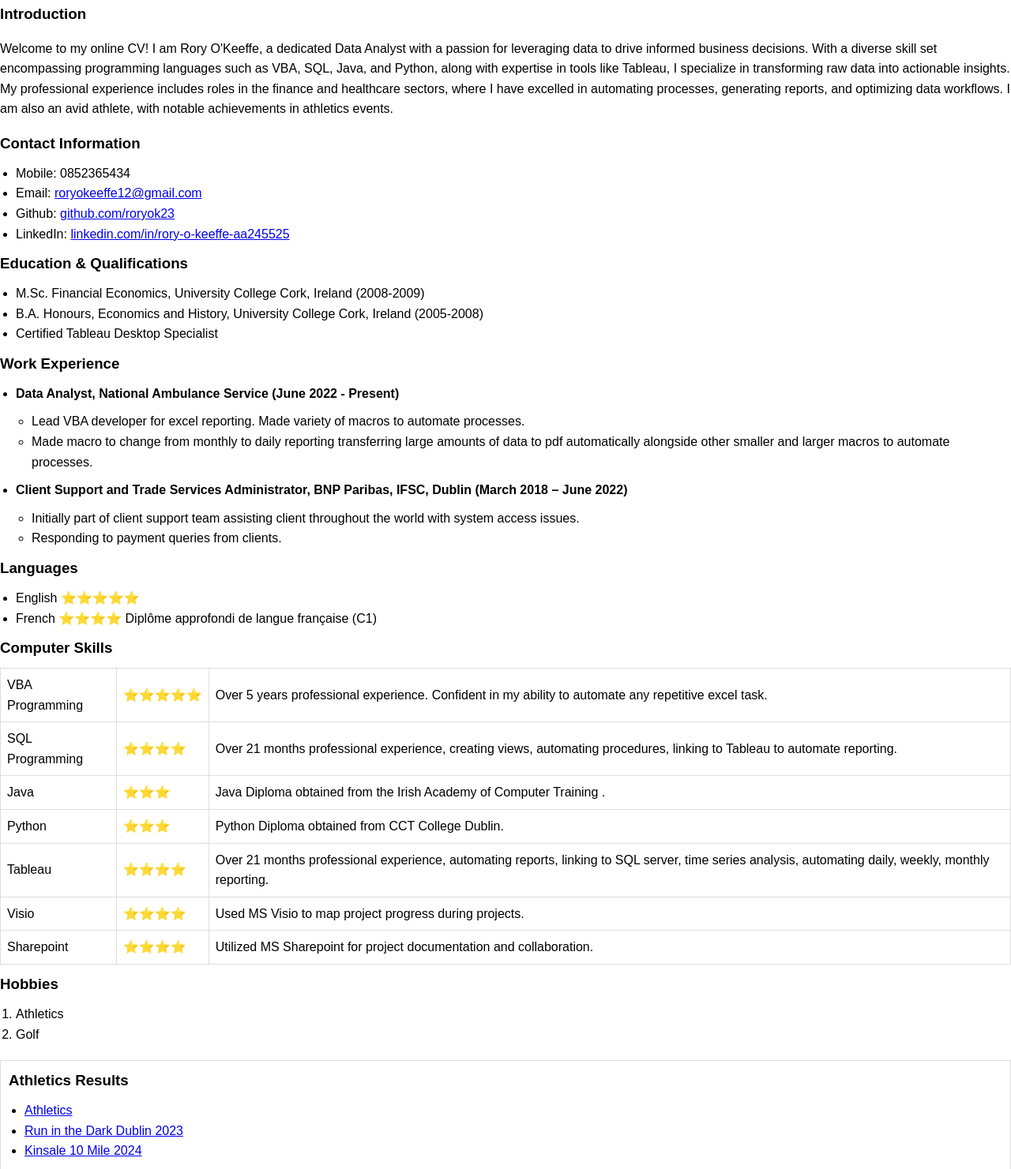
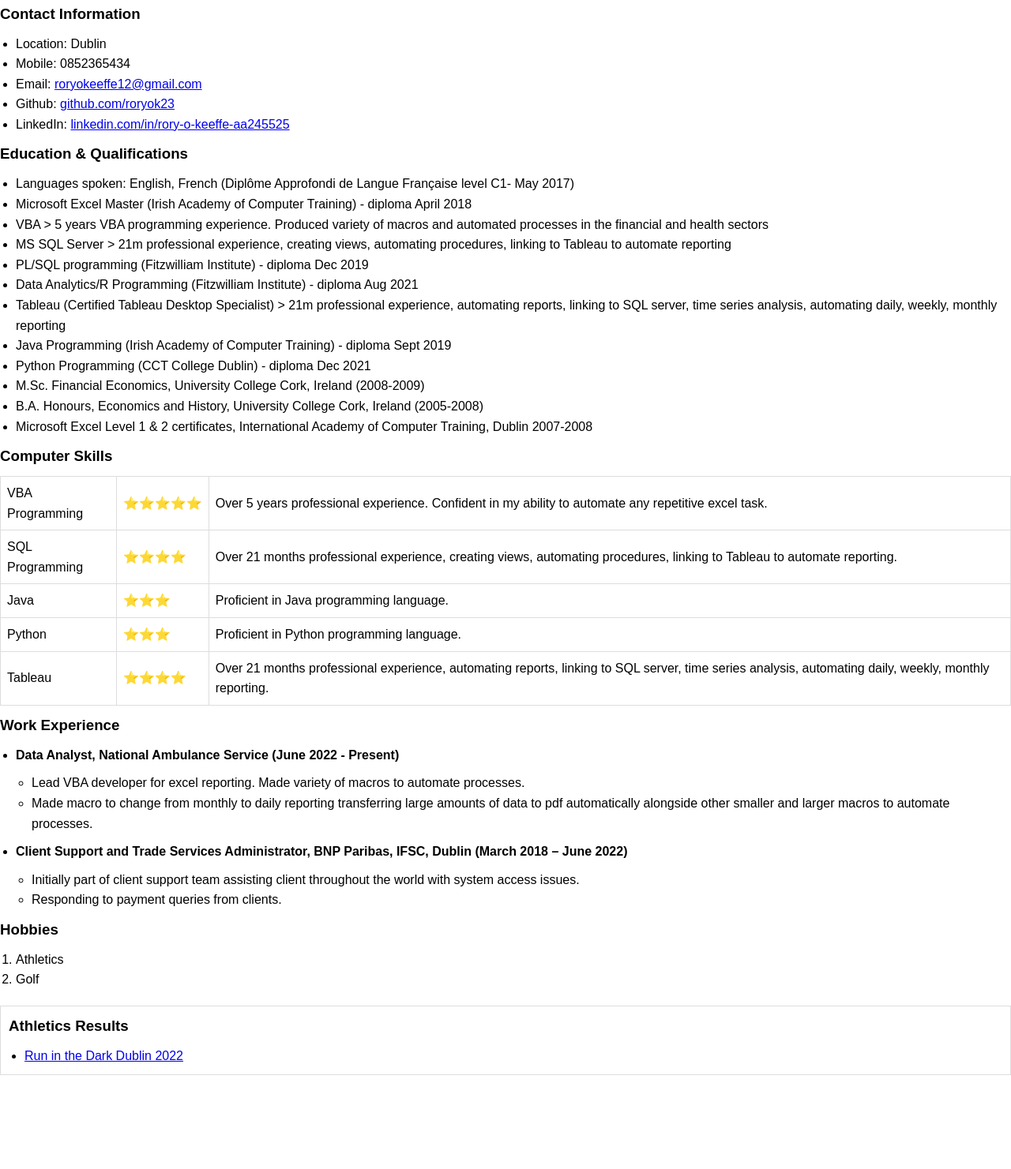
Before and after one commit to jhgdgfhc/website, a plain HTML site: page index.html in a window 1280 px wide. Shown: the part 167-1648 px from the top of the page at 79% size. After the commit the page ends 1529 px from the top, so only its background shows below. Drawn offline with Linux system fonts and the light colour scheme.

Commit message:
Update index.html

```diff
--- a/index.html
+++ b/index.html
@@ -49,16 +49,10 @@
     <h2>Data Analyst</h2>
 </header>
 
-<section id="intro">
-    <h3>Introduction</h3>
-    <p>
-        Welcome to my online CV! I am Rory O'Keeffe, a dedicated Data Analyst with a passion for leveraging data to drive informed business decisions. With a diverse skill set encompassing programming languages such as VBA, SQL, Java, and Python, along with expertise in tools like Tableau, I specialize in transforming raw data into actionable insights. My professional experience includes roles in the finance and healthcare sectors, where I have excelled in automating processes, generating reports, and optimizing data workflows. I am also an avid athlete, with notable achievements in athletics events.
-    </p>
-</section>
-
 <section id="contact">
     <h3>Contact Information</h3>
     <ul>
+        <li>Location: Dublin</li>
         <li>Mobile: 0852365434</li>
         <li>Email: <a href="mailto:roryokeeffe12@gmail.com">roryokeeffe12@gmail.com</a></li>
         <li>Github: <a href="https://github.com/roryok23?tab=repositories">github.com/roryok23</a></li>
@@ -69,11 +63,50 @@
 <section id="education">
     <h3>Education & Qualifications</h3>
     <ul>
+        <li>Languages spoken: English, French (Diplôme Approfondi de Langue Française level C1- May 2017)</li>
+        <li>Microsoft Excel Master (Irish Academy of Computer Training) - diploma April 2018</li>
+        <li>VBA > 5 years VBA programming experience. Produced variety of macros and automated processes in the financial and health sectors</li>
+        <li>MS SQL Server > 21m professional experience, creating views, automating procedures, linking to Tableau to automate reporting</li>
+        <li>PL/SQL programming (Fitzwilliam Institute) - diploma Dec 2019</li>
+        <li>Data Analytics/R Programming (Fitzwilliam Institute) - diploma Aug 2021</li>
+        <li>Tableau (Certified Tableau Desktop Specialist) > 21m professional experience, automating reports, linking to SQL server, time series analysis, automating daily, weekly, monthly reporting</li>
+        <li>Java Programming (Irish Academy of Computer Training) - diploma Sept 2019</li>
+        <li>Python Programming (CCT College Dublin) - diploma Dec 2021</li>
         <li>M.Sc. Financial Economics, University College Cork, Ireland (2008-2009)</li>
         <li>B.A. Honours, Economics and History, University College Cork, Ireland (2005-2008)</li>
-        <li>Certified Tableau Desktop Specialist</li>
-        <!-- Add other qualifications here -->
+        <li>Microsoft Excel Level 1 & 2 certificates, International Academy of Computer Training, Dublin 2007-2008</li>
     </ul>
+</section>
+
+<section id="computer-skills">
+    <h3>Computer Skills</h3>
+    <table>
+        <tr>
+            <td>VBA Programming</td>
+            <td>⭐️⭐️⭐️⭐️⭐️</td>
+            <td>Over 5 years professional experience. Confident in my ability to automate any repetitive excel task.</td>
+        </tr>
+        <tr>
+            <td>SQL Programming</td>
+            <td>⭐️⭐️⭐️⭐️</td>
+            <td>Over 21 months professional experience, creating views, automating procedures, linking to Tableau to automate reporting.</td>
+        </tr>
+        <tr>
+            <td>Java</td>
+            <td>⭐️⭐️⭐️</td>
+            <td>Proficient in Java programming language.</td>
+        </tr>
+        <tr>
+            <td>Python</td>
+            <td>⭐️⭐️⭐️</td>
+            <td>Proficient in Python programming language.</td>
+        </tr>
+        <tr>
+            <td>Tableau</td>
+            <td>⭐️⭐️⭐️⭐️</td>
+            <td>Over 21 months professional experience, automating reports, linking to SQL server, time series analysis, automating daily, weekly, monthly reporting.</td>
+        </tr>
+    </table>
 </section>
 
 <section id="work-experience">
@@ -99,56 +132,6 @@
     </ul>
 </section>
 
-<section id="languages">
-    <h3>Languages</h3>
-    <ul>
-        <li>English ⭐️⭐️⭐️⭐️⭐️</li>
-        <li>French ⭐️⭐️⭐️⭐️ Diplôme approfondi de langue française (C1)</li>
-        <!-- Add other languages here -->
-    </ul>
-</section>
-
-<section id="computer-skills">
-    <h3>Computer Skills</h3>
-    <table>
-        <tr>
-            <td>VBA Programming</td>
-            <td>⭐️⭐️⭐️⭐️⭐️</td>
-            <td>Over 5 years professional experience. Confident in my ability to automate any repetitive excel task.</td>
-        </tr>
-        <tr>
-            <td>SQL Programming</td>
-            <td>⭐️⭐️⭐️⭐️</td>
-            <td>Over 21 months professional experience, creating views, automating procedures, linking to Tableau to automate reporting.</td>
-        </tr>
-        <tr>
-            <td>Java</td>
-            <td>⭐️⭐️⭐️</td>
-            <td>Java Diploma obtained from the Irish Academy of Computer Training .</td>
-        </tr>
-        <tr>
-            <td>Python</td>
-            <td>⭐️⭐️⭐️</td>
-            <td>Python Diploma obtained from CCT College Dublin.</td>
-        </tr>
-        <tr>
-            <td>Tableau</td>
-            <td>⭐️⭐️⭐️⭐️</td>
-            <td>Over 21 months professional experience, automating reports, linking to SQL server, time series analysis, automating daily, weekly, monthly reporting.</td>
-        </tr>
-        <tr>
-            <td>Visio</td>
-            <td>⭐️⭐️⭐️⭐️</td>
-            <td>Used MS Visio to map project progress during projects.</td>
-        </tr>
-        <tr>
-            <td>Sharepoint</td>
-            <td>⭐️⭐️⭐️⭐️</td>
-            <td>Utilized MS Sharepoint for project documentation and collaboration.</td>
-        </tr>
-    </table>
-</section>
-
 <section id="hobbies">
     <h3>Hobbies</h3>
     <ol>
@@ -161,9 +144,7 @@
 <section id="athletics-results" class="athletics-results">
     <h3>Athletics Results</h3>
     <ul>
-        <li><a href="https://www.sportsplits.com/races/run-in-the-dark-dublin-2022/events/1/results/individuals/1472">Athletics</a></li>
-        <li><a href="https://www.sportsplits.com/races/run-in-the-dark-dublin-2023/events/1/results/individuals/616">Run in the Dark Dublin 2023</a></li>
-        <li><a href="https://www.popupraces.ie/race/kinsale-10-mile-2024/">Kinsale 10 Mile 2024</a></li>
+        <li><a href="https://www.sportsplits.com/races/run-in-the-dark-dublin-2022/events/1/results/individuals/1472">Run in the Dark Dublin 2022</a></li>
     </ul>
 </section>
 
```
